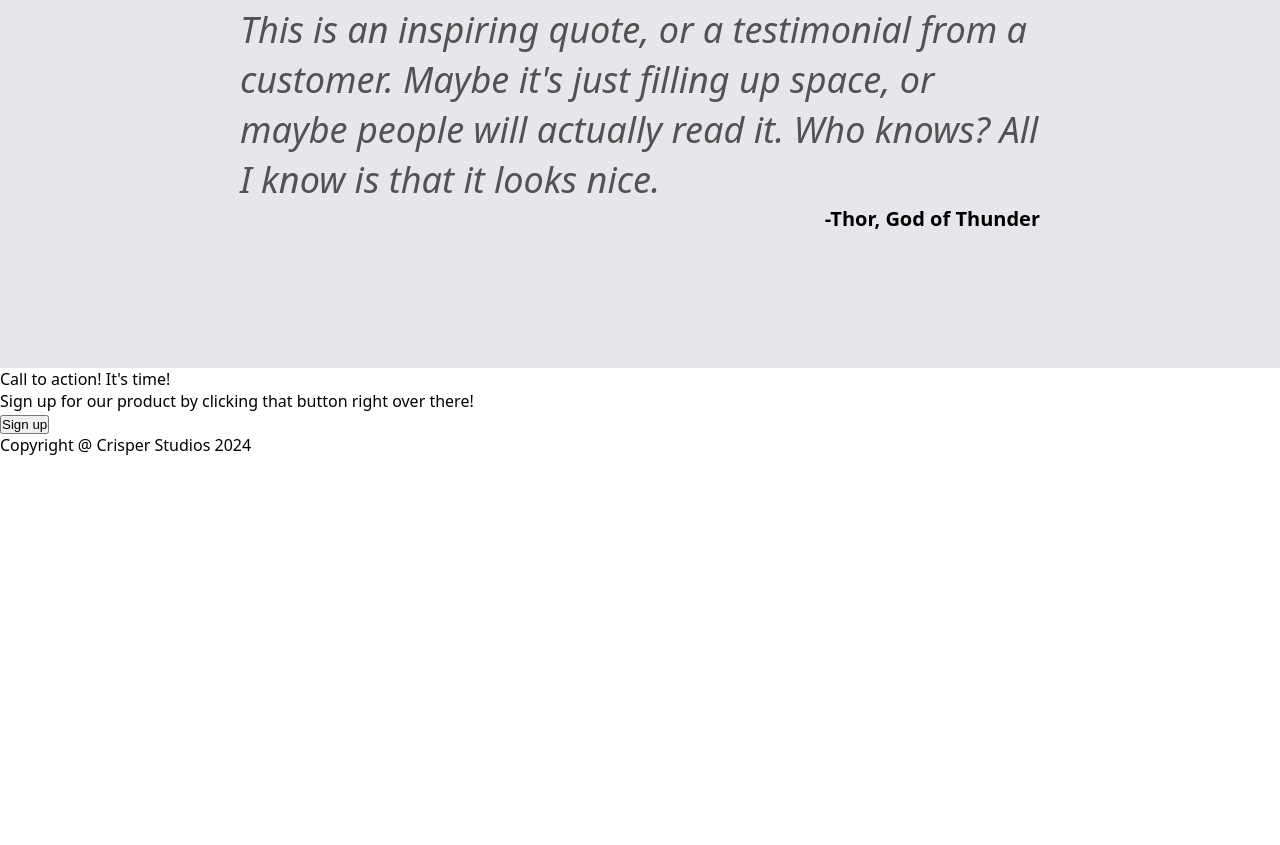
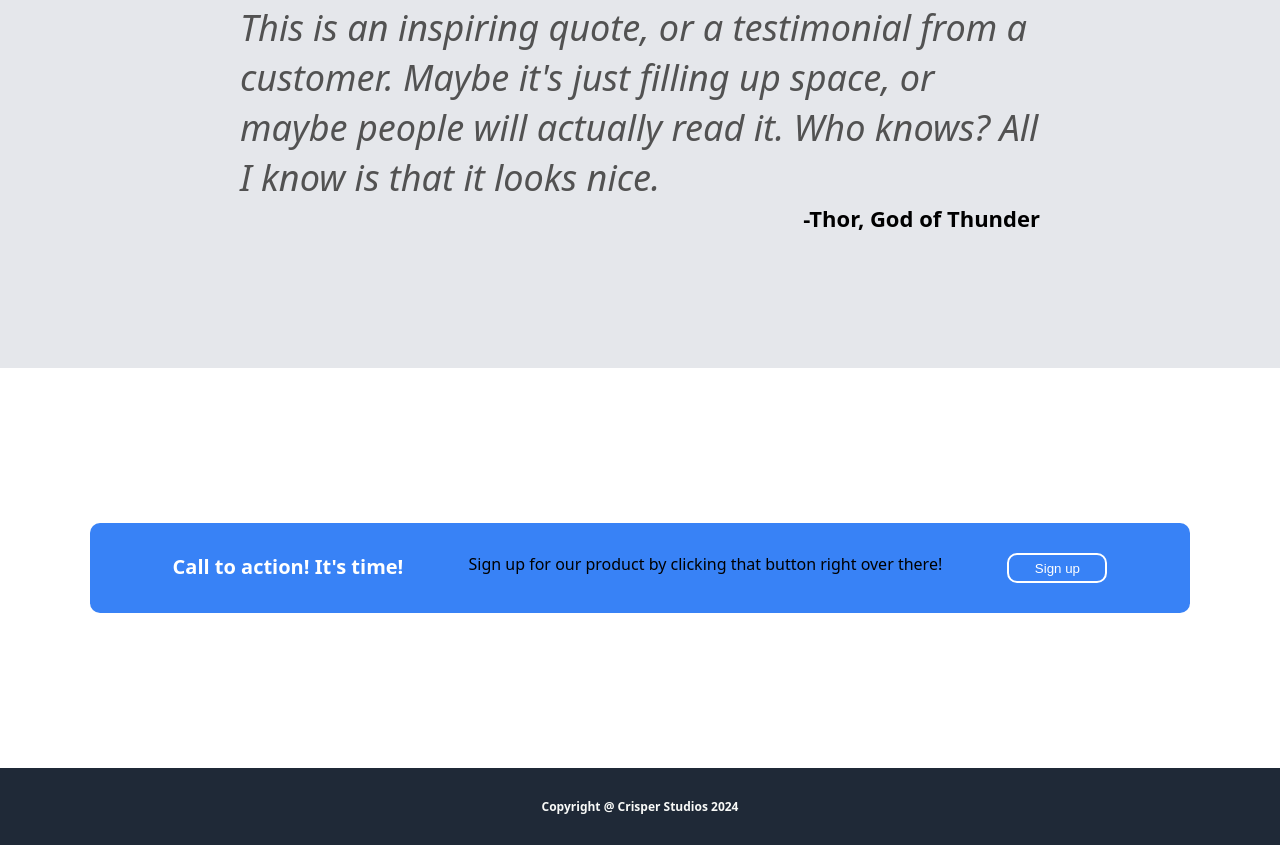
Before and after one commit to BIGCRISPER/landing-page, a plain HTML site: page index.html in a window 1280 px wide. Shown: the part 1175-2020 px from the top of the page. Before the commit the page ends 1631 px from the top, so only its background shows below. Drawn offline with Linux system fonts and the light colour scheme.

Commit message:
Completed style for fourth section and footer

```diff
--- a/style.css
+++ b/style.css
@@ -69,6 +69,7 @@ body {
 .sign-up {
     background-color: #3882F6;
     color: white;
+    border: 2px solid #1F2937;
     border-radius: 10px;
     font-size: 16px;
     font-weight: 600;
@@ -152,6 +153,68 @@ body {
 .author {
     display: flex;
     justify-content: flex-end;
-    font-size: 20px;
+    font-size: 22px;
     font-weight: 600;
 }
+
+.section-four {
+    display: flex;
+    height: 400px;
+    flex-direction: column;
+    justify-content: center;
+    align-items: center;
+}
+
+.cta-container {
+    background-color: #3882F6;
+    padding: 30px 50px;
+    border-radius: 10px;
+    width: 1000px;
+    display: flex;
+    flex-direction: row;
+    justify-content: space-around;
+    flex-shrink: 1;
+}
+
+.cta-text {
+    display: flex;
+    flex-direction: column;
+    color: white;
+}
+
+.cta-header {
+    color: white;
+    font-size: 20px;
+    font-weight: 900;
+}
+
+.cta-sign-up{
+    display: flex;
+    justify-content: center;
+    align-self: center;
+    align-items: center;
+    width: 100px;
+    height: 30px;
+    border: 2px solid white;
+    border-color: white;
+    border-radius: 10px;
+    background-color: #3882F6;
+    color: white;
+}
+
+.footer {
+    background-color: #1F2937;
+    display: flex;
+    justify-content: center;
+}
+
+.copyright {
+    display: flex;
+    flex: 1;
+    justify-content: center;
+    align-items: center;
+    font-size: 12px;
+    color: #F9FAF8;
+    font-weight: 900;
+    padding: 30px;
+}
```
